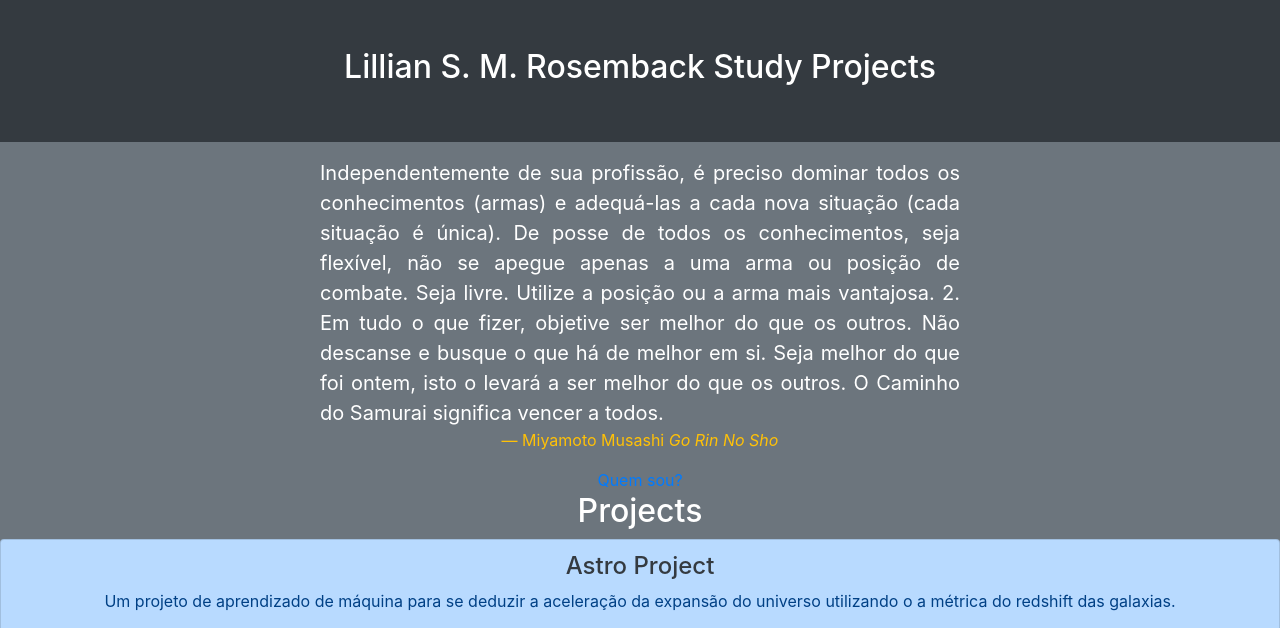
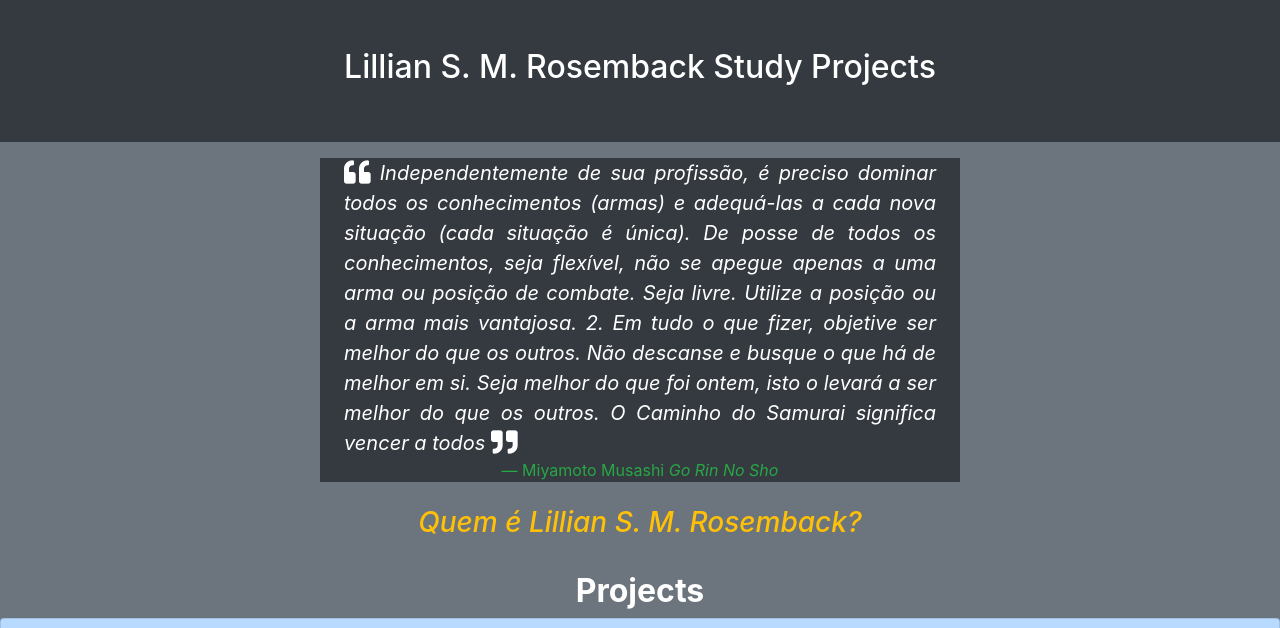
Before and after one commit to LtheWhitehat/Portifolio, a plain HTML site: page index.html in a window 1280 px wide. Shown: the top 628 px of the page. Drawn offline with nearby package versions, Linux system fonts and the light colour scheme.

Commit message:
Ajustes de layout na citação do Musashi

```diff
--- a/index.html
+++ b/index.html
@@ -6,20 +6,36 @@
         <script src="https://cdn.jsdelivr.net/npm/popper.js@1.12.9/dist/umd/popper.min.js" integrity="sha384-ApNbgh9B+Y1QKtv3Rn7W3mgPxhU9K/ScQsAP7hUibX39j7fakFPskvXusvfa0b4Q" crossorigin="anonymous"></script>
         <script src="https://cdn.jsdelivr.net/npm/bootstrap@4.0.0/dist/js/bootstrap.min.js" integrity="sha384-JZR6Spejh4U02d8jOt6vLEHfe/JQGiRRSQQxSfFWpi1MquVdAyjUar5+76PVCmYl" crossorigin="anonymous"></script>
         <link rel="stylesheet" href="https://cdn.jsdelivr.net/npm/bootstrap@4.0.0/dist/css/bootstrap.min.css" integrity="sha384-Gn5384xqQ1aoWXA+058RXPxPg6fy4IWvTNh0E263XmFcJlSAwiGgFAW/dAiS6JXm" crossorigin="anonymous">
-
+        <link rel="stylesheet" href="https://use.fontawesome.com/releases/v5.7.0/css/all.css" integrity="sha384-lZN37f5QGtY3VHgisS14W3ExzMWZxybE1SJSEsQp9S+oqd12jhcu+A56Ebc1zFSJ" crossorigin="anonymous">
     </head>
     <body>
         <div class="headera bg-dark text-white py-5"><h2 class="text-center ">Lillian S. M. Rosemback Study Projects</h2></div>
 
         <div class="text-center text-white bg-secondary py-3">
 
-            <blockquote class="blockquote w-50 mx-auto">
-                <p class="text-justify mb-0 text-wrap">Independentemente de sua profissão, é preciso dominar todos os conhecimentos (armas) e adequá-las a cada nova situação (cada situação é única). De posse de todos os conhecimentos, seja flexível, não se apegue apenas a uma arma ou posição de combate. Seja livre. Utilize a posição ou a arma mais vantajosa. 2. Em tudo o que fizer, objetive ser melhor do que os outros. Não descanse e busque o que há de melhor em si. Seja melhor do que foi ontem, isto o levará a ser melhor do que os outros. O Caminho do Samurai significa vencer a todos.</p>
-                <footer class="blockquote-footer text-warning">Miyamoto Musashi <cite title="Source Title">Go Rin No Sho</cite></footer>
-            </blockquote>
 
-            <a href="./quemsou.html">Quem sou?</a>
-            <h2 class="text-white">Projects</h2>
+                <blockquote class="blockquote px-4 bg-dark w-50 mx-auto mb-4">
+                    <p class="text-justify mb-0 text-wrap">
+                        <span class="font-italic">
+                        <i class="fas fa-quote-left fa-lg text-white me-2"></i>
+                        Independentemente de sua profissão, é preciso dominar
+                        todos os conhecimentos (armas) e adequá-las a cada nova situação
+                        (cada situação é única). De posse de todos os conhecimentos, seja flexível,
+                        não se apegue apenas a uma arma ou posição de combate. Seja livre. Utilize a
+                        posição ou a arma mais vantajosa. 2. Em tudo o que fizer, objetive ser melhor
+                        do que os outros. Não descanse e busque o que há de melhor em si. Seja melhor
+                        do que foi ontem, isto o levará a ser melhor do que os outros. O Caminho do
+                        Samurai significa vencer a todos
+                        <i class="fas fa-quote-right fa-lg text-white me-2"></i>
+                        </span>
+
+                    </p>
+                    <footer class="blockquote-footer text-success">Miyamoto Musashi <cite title="Source Title">Go Rin No Sho</cite></footer>
+                </blockquote>
+            <a href="./quemsou.html" class="text-warning font-italic">
+                <h3>Quem é Lillian S. M. Rosemback?</h3>
+            </a><br />
+            <h2 class="text-white font-weight-bold">Projects</h2>
 
             <ul class="list-group">
                 <li class="list-group-item list-group-item-primary">
```
